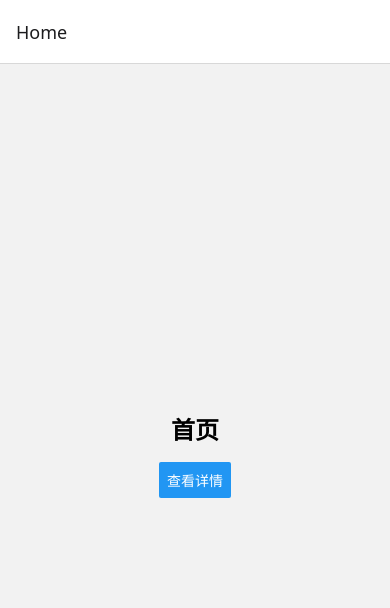
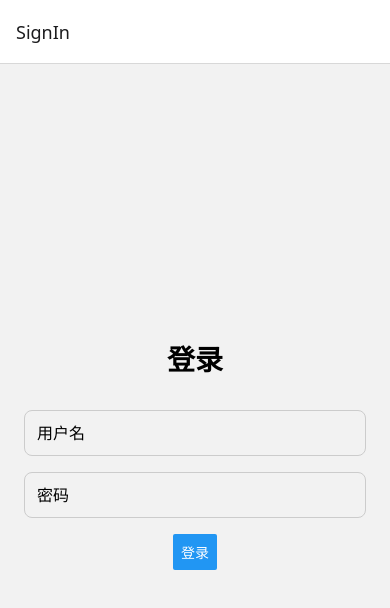
Before and after one commit to zuiyu1998/FeelRN, a React Native app: screen /Home in a window 390 px wide. Shown: the top 608 px of the page. Built offline with nearby package versions, Linux system fonts and the light colour scheme.

Commit message:
feat: 更改UserStore的token

```diff
--- a/src/router/Router.tsx
+++ b/src/router/Router.tsx
@@ -3,6 +3,7 @@ import { createStaticNavigation } from '@react-navigation/native';
 import HomeScreen from '../screens/HomeScreen';
 import SignInScreen from '../screens/SignInScreen';
 import DetailsScreen from '../screens/DetailsScreen';
+import { useUserStore } from '../store/userStore';
 import { SignInContext, useIsSignedIn, useIsSignedOut } from './SignInContext';
 
 export type RootStackParamList = {
@@ -33,7 +34,8 @@ const RootStack = createNativeStackNavigator({
 const Navigation = createStaticNavigation(RootStack);
 
 function Router() {
-  let isSignedIn = true;
+  const token = useUserStore((state) => state.token);
+  const isSignedIn = token !== null;
 
   return (
     <SignInContext.Provider value={{ isSignedIn }}>
--- a/src/store/userStore.ts
+++ b/src/store/userStore.ts
@@ -2,13 +2,13 @@ import { create } from 'zustand';
 import type { User, UserStore } from '../types';
 
 const useUserStore = create<UserStore>((set) => ({
-  token: '',
+  token: null,
   user: null,
 
-  setToken: (token: string) => set({ token }),
+  setToken: (token: string | null) => set({ token }),
   setUser: (user: User | null) => set({ user }),
   setAuth: (token: string, user: User) => set({ token, user }),
-  signOut: () => set({ token: '', user: null }),
+  signOut: () => set({ token: null, user: null }),
 }));
 
 export { useUserStore };
--- a/src/types/index.ts
+++ b/src/types/index.ts
@@ -4,12 +4,12 @@ interface User {
 }
 
 interface UserState {
-  token: string;
+  token: string | null;
   user: User | null;
 }
 
 interface UserActions {
-  setToken: (token: string) => void;
+  setToken: (token: string | null) => void;
   setUser: (user: User | null) => void;
   setAuth: (token: string, user: User) => void;
   signOut: () => void;
```
Also changed, not shown: 2 other files (tests, documents, lock files or other folders).
